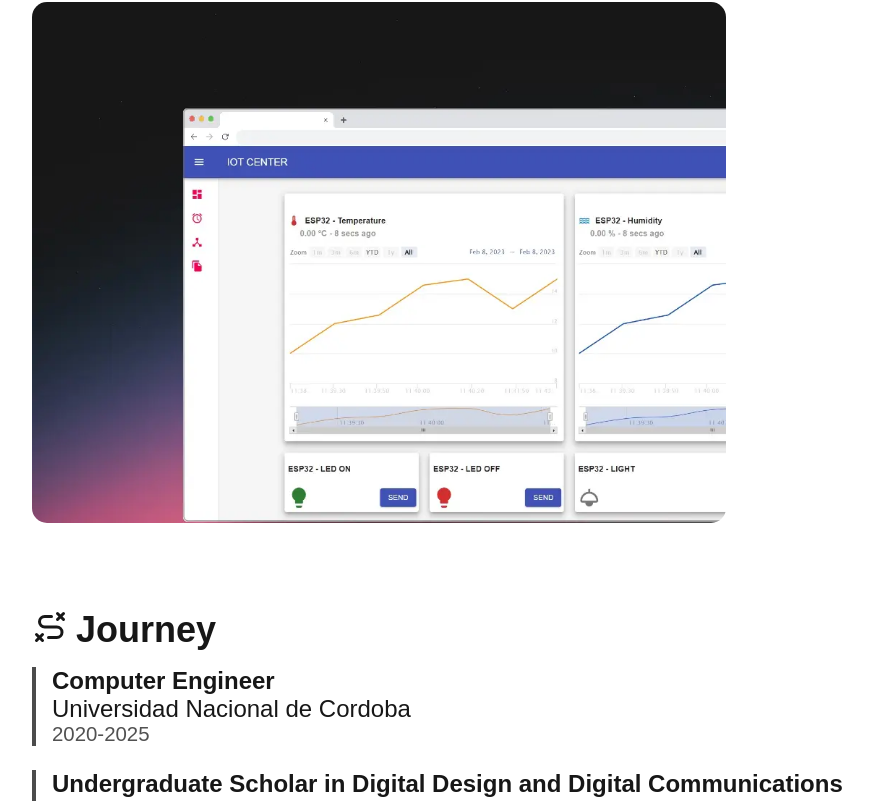
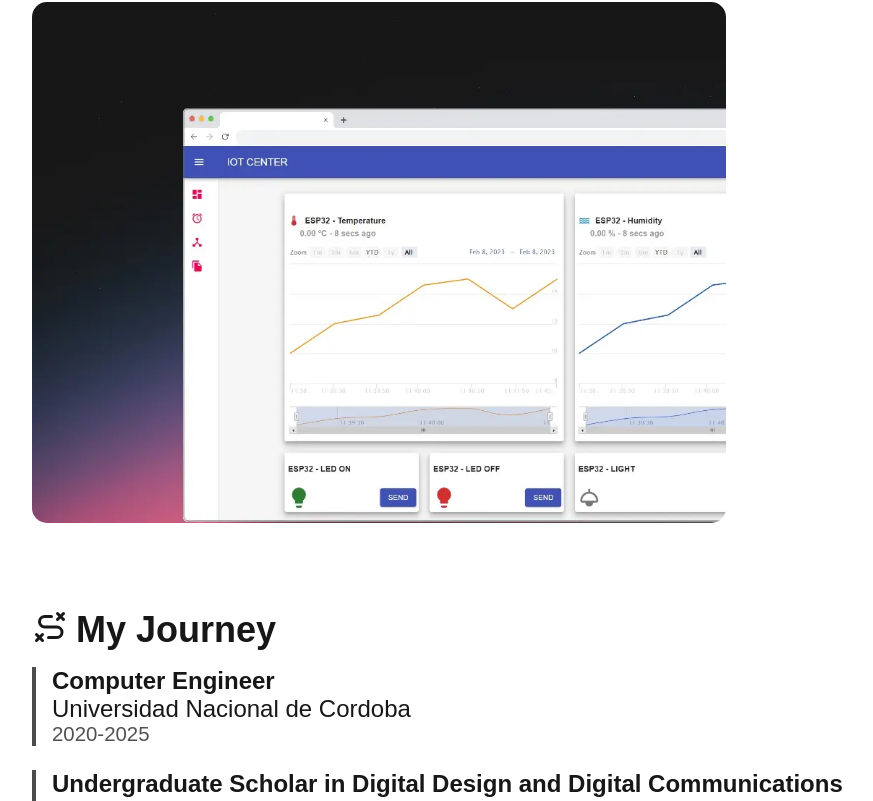
Before and after one commit to marcosraimondi1/marcosraimondi1.github.io, a Next.js app: page / in a window 1280 px wide. Shown: the part 1996-2797 px from the top of the page, without its empty margins (174-1047 px from the left). Built offline with nearby package versions, Linux system fonts and the light colour scheme.

Commit message:
fixed css bug

```diff
--- a/src/app/page.js
+++ b/src/app/page.js
@@ -36,7 +36,7 @@ export default function Home () {
         <SectionContainer id="journey">
           <SectionTitle>
             <PathIcon height={36} />
-            Journey</SectionTitle>
+            My Journey</SectionTitle>
           <Experience />
         </SectionContainer>
 
--- a/src/components/Header/index.js
+++ b/src/components/Header/index.js
@@ -4,7 +4,7 @@ const navItems = [
   { title: 'Home', label: 'home', url: '/#' },
   { title: 'About', label: 'about-me', url: '/#about-me' },
   { title: 'Projects', label: 'my-projects', url: '/#my-projects' },
-  { title: 'Journey', label: 'journey', url: '/#journey' },
+  { title: 'My Journey', label: 'journey', url: '/#journey' },
   { title: 'Skills', label: 'skills', url: '/#skills' }
 ]
 
--- a/src/components/Section/sectionContainer.module.css
+++ b/src/components/Section/sectionContainer.module.css
@@ -9,7 +9,7 @@
 }
 
 @media (max-width: 768px) {
-  body {
+  .section {
     width: 90%;
   }
 }
```
